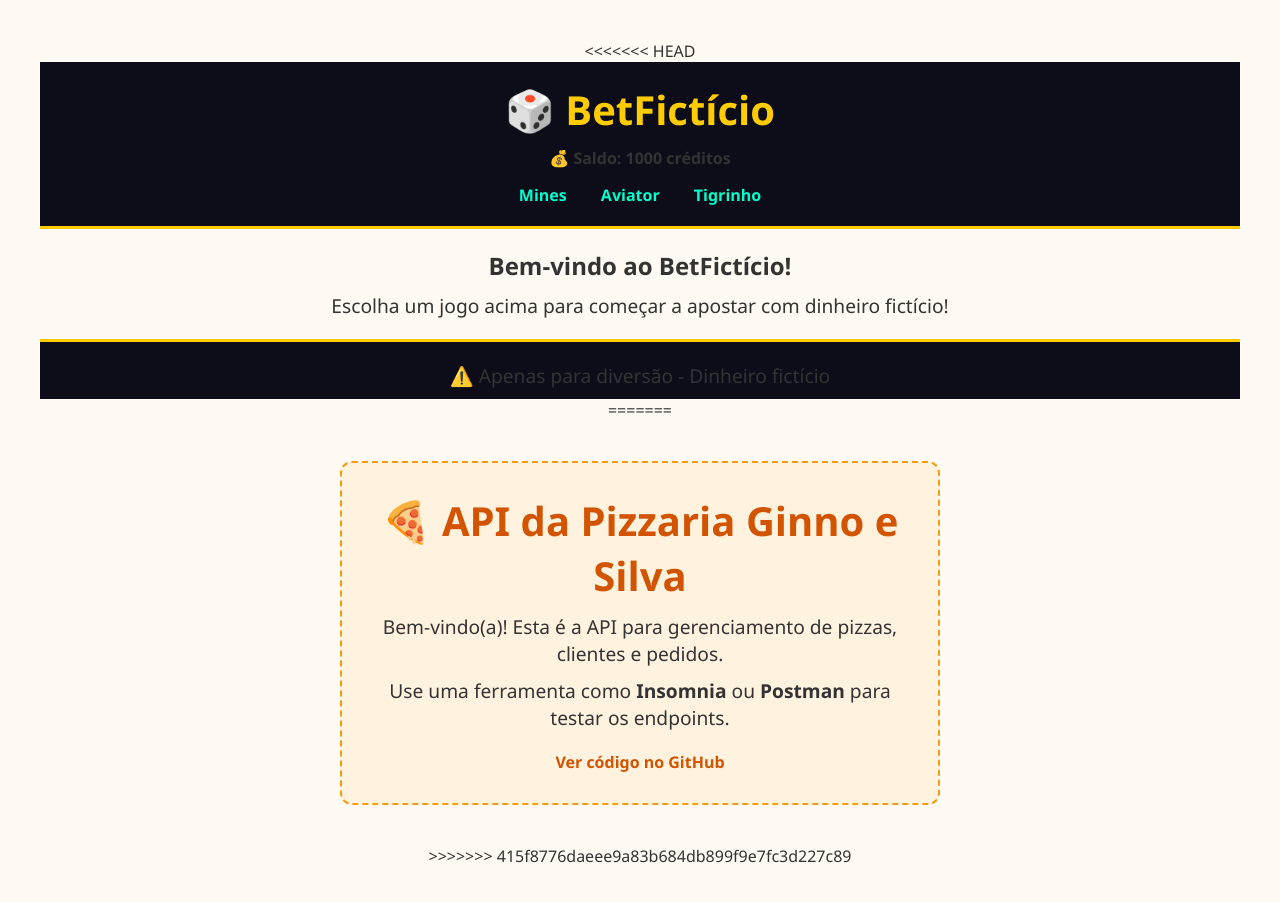
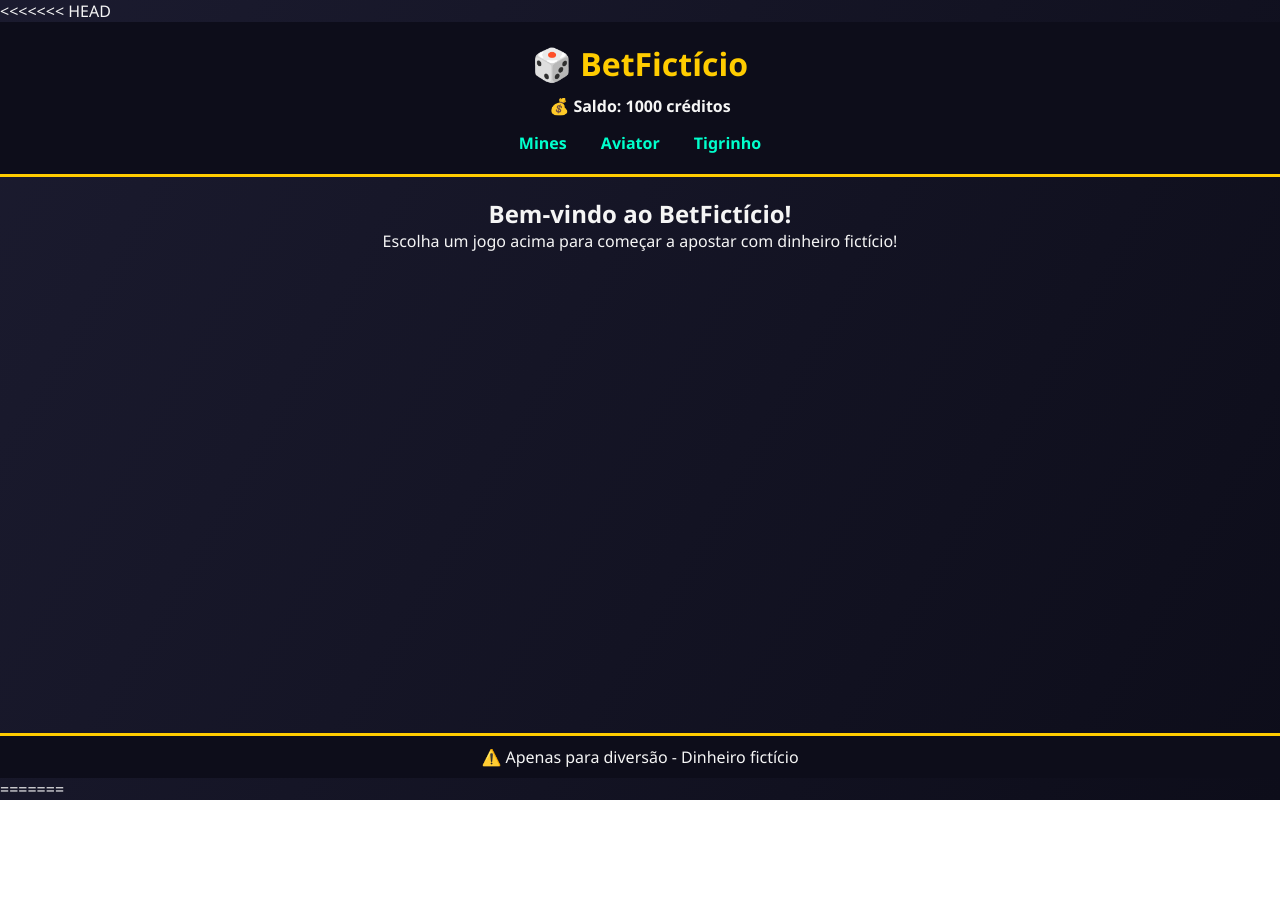
Before and after one commit to mercenarios13/Pizzaria, a website: page index.html in a window 1280 px wide. After the commit the page ends 800 px from the top, so only its background shows below. Drawn offline with Linux system fonts and the light colour scheme.

```diff
--- a/index.html
+++ b/index.html
@@ -26,66 +26,9 @@
 <footer>
 <p>⚠️ Apenas para diversão - Dinheiro fictício</p>
 </footer>
+<meta name="description" content="Jogue Mines, Aviator e Tigrinho com dinheiro fictício no nosso site de apostas. Divirta-se sem riscos!">
 
 <script src="script.js"></script>
 </body>
 </html>
 =======
-<!DOCTYPE html>
-<html lang="pt-BR">
-<head>
-  <meta charset="UTF-8" />
-  <meta name="viewport" content="width=device-width, initial-scale=1.0"/>
-  <title>API - Pizzaria Ginno e Silva</title>
-  <style>
-    body {
-      font-family: 'Segoe UI', sans-serif;
-      background: #fffaf3;
-      color: #333;
-      margin: 0;
-      padding: 40px;
-      text-align: center;
-    }
-
-    h1 {
-      font-size: 2.5rem;
-      color: #d35400;
-    }
-
-    p {
-      font-size: 1.2rem;
-      margin-top: 10px;
-    }
-
-    .box {
-      max-width: 600px;
-      margin: 40px auto;
-      padding: 30px;
-      border: 2px dashed #f39c12;
-      border-radius: 12px;
-      background-color: #fff3e0;
-    }
-
-    a {
-      display: inline-block;
-      margin-top: 20px;
-      color: #d35400;
-      text-decoration: none;
-      font-weight: bold;
-    }
-
-    a:hover {
-      text-decoration: underline;
-    }
-  </style>
-</head>
-<body>
-  <div class="box">
-    <h1>🍕 API da Pizzaria Ginno e Silva</h1>
-    <p>Bem-vindo(a)! Esta é a API para gerenciamento de pizzas, clientes e pedidos.</p>
-    <p>Use uma ferramenta como <strong>Insomnia</strong> ou <strong>Postman</strong> para testar os endpoints.</p>
-    <a href="https://github.com/seuusuario/pbe2-vpf01-2025" target="_blank">Ver código no GitHub</a>
-  </div>
-</body>
-</html>
->>>>>>> 415f8776daeee9a83b684db899f9e7fc3d227c89
```
Also changed, not shown: mines.html (+1 -1 lines), sitemap.xml (added, +15 -0 lines).
